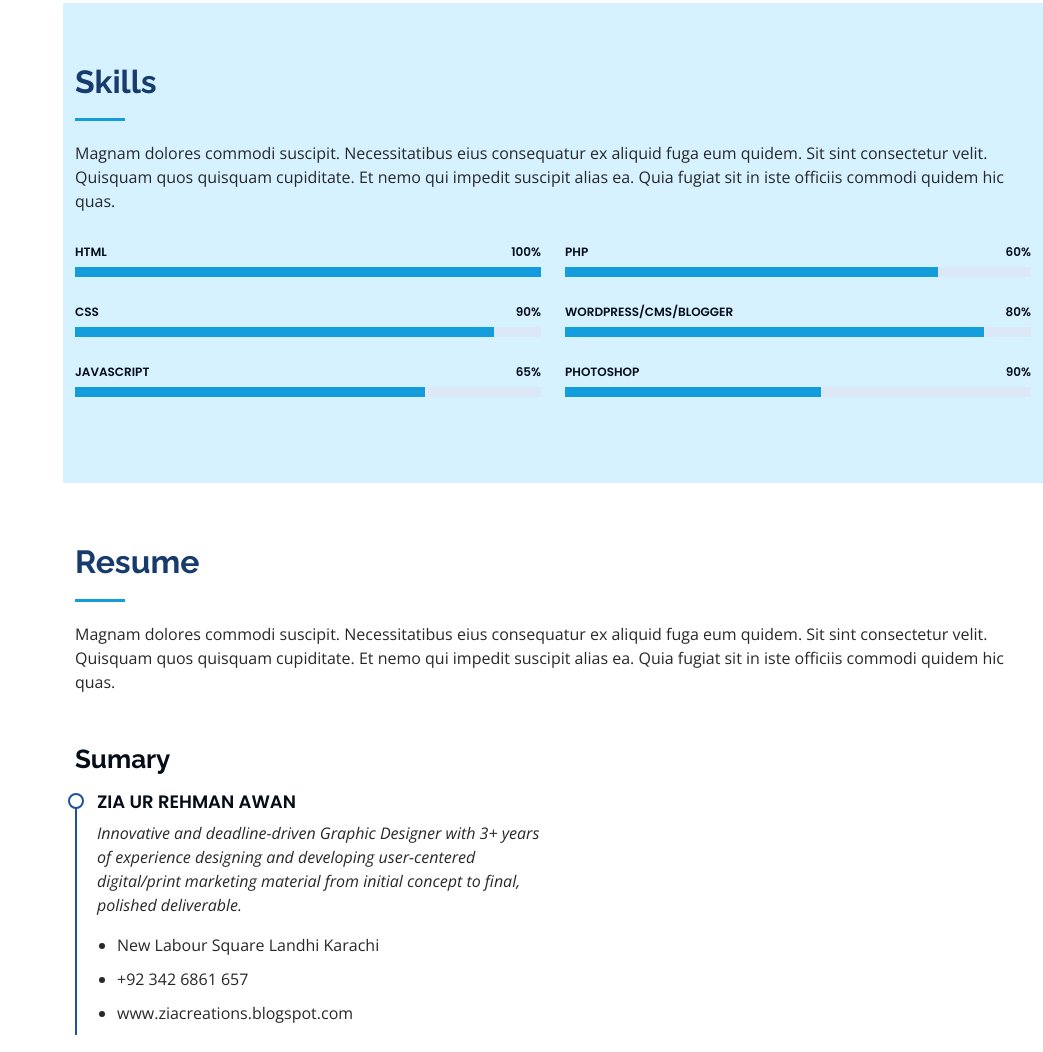
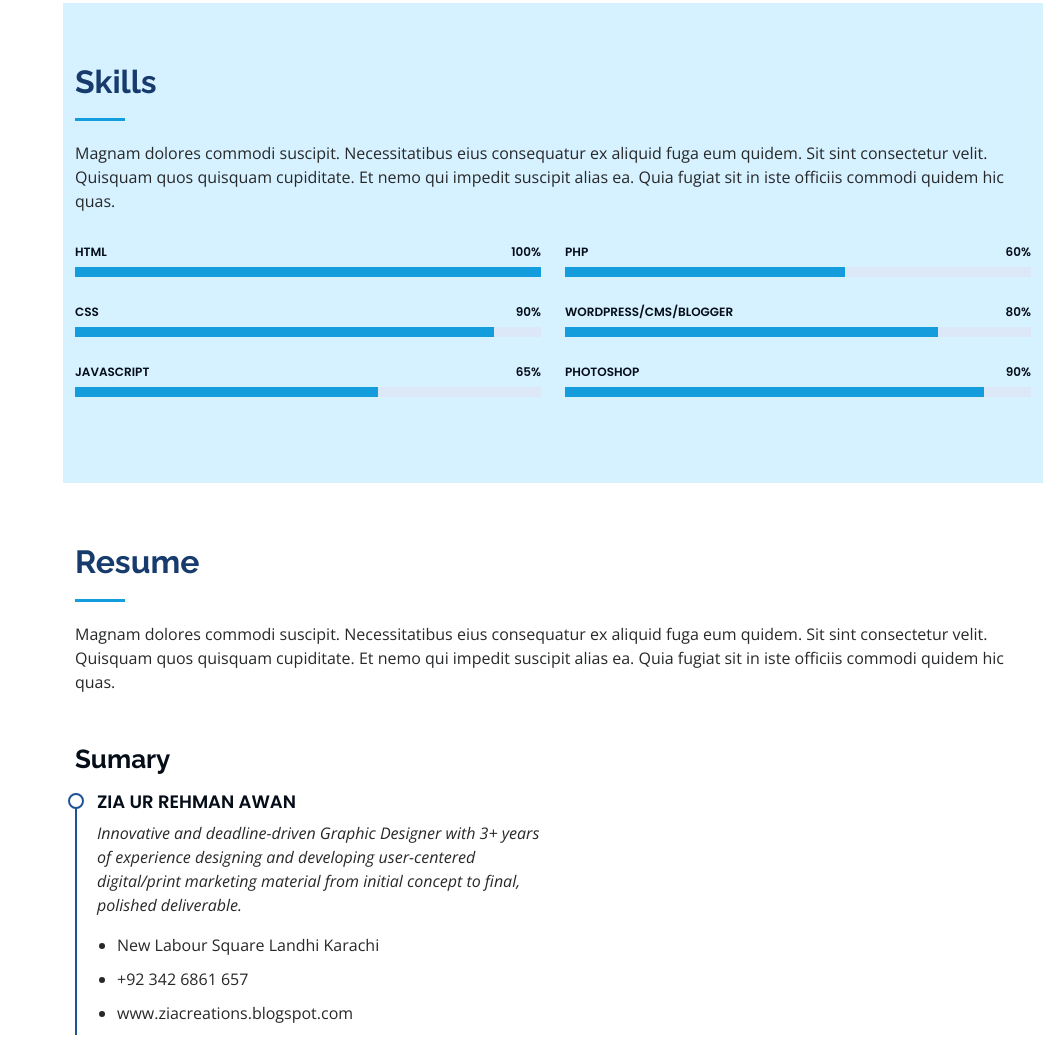
Before and after one commit to ziaurrehmanawan/.in, a plain HTML site: page index.html in a window 1280 px wide. Shown: the part 1767-2819 px from the top of the page, without its empty margins (237-1280 px from the left). Drawn offline with nearby package versions, Linux system fonts and the light colour scheme.

Commit message:
Update index.html

```diff
--- a/index.html
+++ b/index.html
@@ -203,7 +203,7 @@
             <div class="progress">
               <span class="skill">JavaScript <i class="val">65%</i></span>
               <div class="progress-bar-wrap">
-                <div class="progress-bar" role="progressbar" aria-valuenow="75" aria-valuemin="0" aria-valuemax="100"></div>
+                <div class="progress-bar" role="progressbar" aria-valuenow="65" aria-valuemin="0" aria-valuemax="100"></div>
               </div>
             </div>
 
@@ -214,21 +214,21 @@
             <div class="progress">
               <span class="skill">PHP <i class="val">60%</i></span>
               <div class="progress-bar-wrap">
-                <div class="progress-bar" role="progressbar" aria-valuenow="80" aria-valuemin="0" aria-valuemax="100"></div>
+                <div class="progress-bar" role="progressbar" aria-valuenow="60" aria-valuemin="0" aria-valuemax="100"></div>
               </div>
             </div>
 
             <div class="progress">
               <span class="skill">WordPress/CMS/Blogger <i class="val">80%</i></span>
               <div class="progress-bar-wrap">
-                <div class="progress-bar" role="progressbar" aria-valuenow="90" aria-valuemin="0" aria-valuemax="100"></div>
+                <div class="progress-bar" role="progressbar" aria-valuenow="80" aria-valuemin="0" aria-valuemax="100"></div>
               </div>
             </div>
 
             <div class="progress">
               <span class="skill">Photoshop <i class="val">90%</i></span>
               <div class="progress-bar-wrap">
-                <div class="progress-bar" role="progressbar" aria-valuenow="55" aria-valuemin="0" aria-valuemax="100"></div>
+                <div class="progress-bar" role="progressbar" aria-valuenow="90" aria-valuemin="0" aria-valuemax="100"></div>
               </div>
             </div>
 
```
